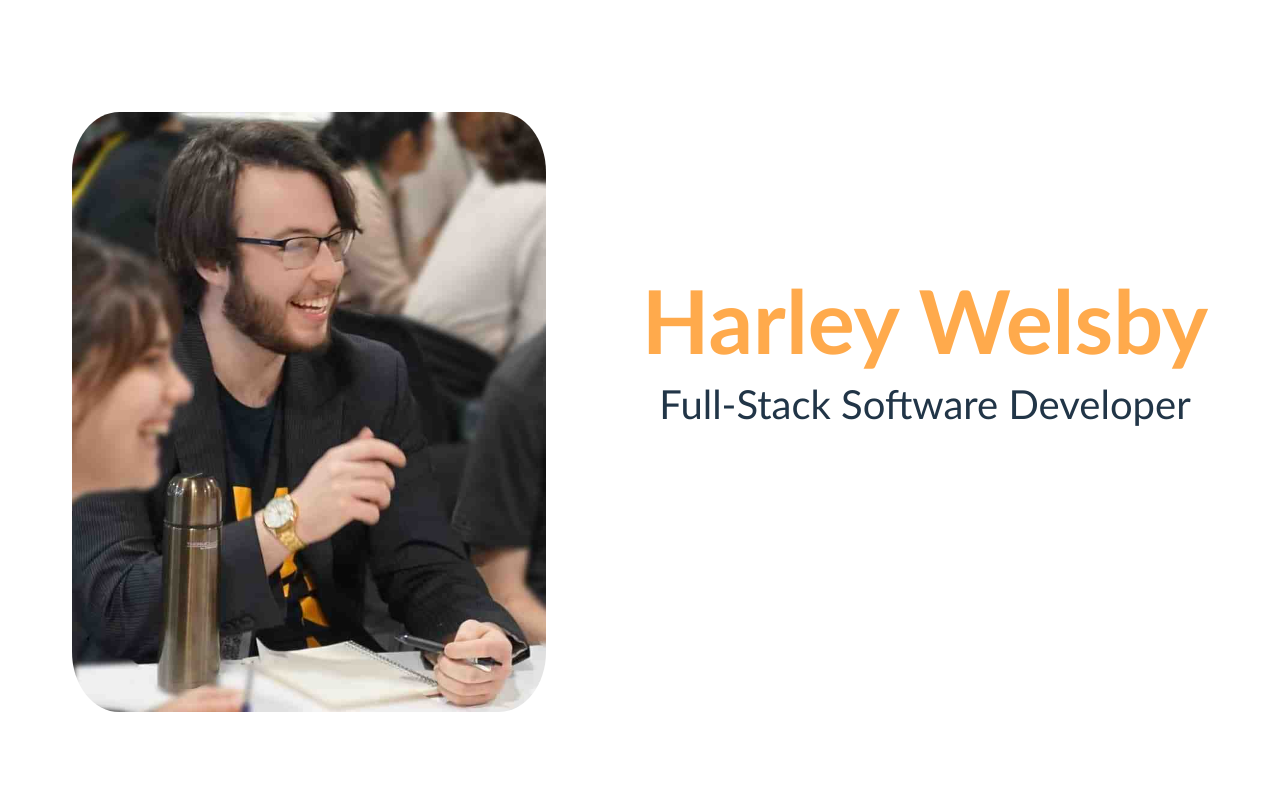
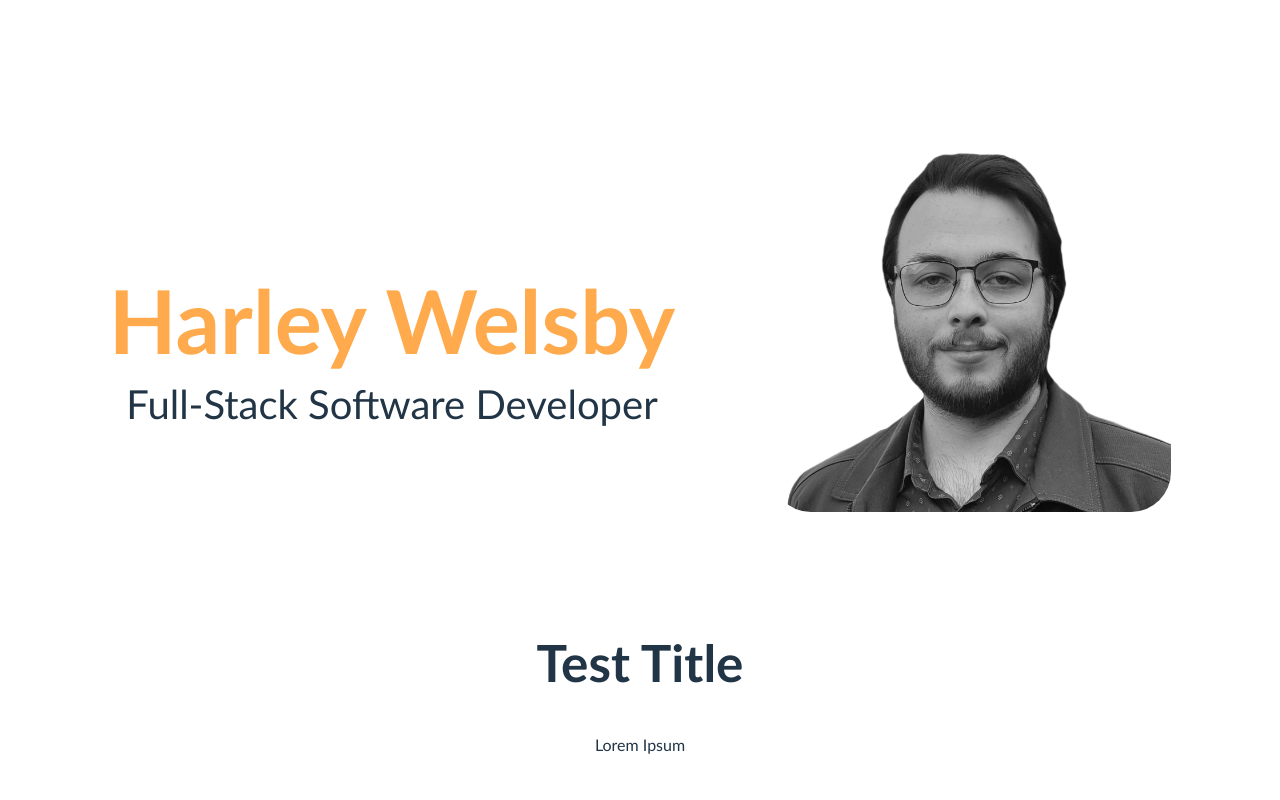
Before and after one commit to harleywelsby/Portfolio-Site, a React (Vite) app: page / in a window 1280 px wide. Shown: the top 800 px of the page. Built offline with nearby package versions, Linux system fonts and the light colour scheme.

Commit message:
Nicer homepage layout/picture

```diff
--- a/src/sections/HomeSection.tsx
+++ b/src/sections/HomeSection.tsx
@@ -4,17 +4,17 @@
   return (
     <section className="hidden paddedSection verticalCenter">
       <div className="horizontal">
-        <img
-          className="profilePhoto"
-          src="src/assets/harleyProfile.jpg"
-          width={474}
-          height={600}
-          loading="eager"
-        />
         <div>
           <h1 className="nameText webTitle">Harley Welsby</h1>
           <p className="roleText webSubTitle">Full-Stack Software Developer</p>
         </div>
+        <img
+          className="profilePhoto"
+          src="src/assets/harleyHeadshot.webp"
+          width={400}
+          height={400}
+          loading="eager"
+        />
       </div>
     </section>
   );
--- a/src/styles/globals.css
+++ b/src/styles/globals.css
@@ -67,5 +67,5 @@
 .profilePhoto {
   display: flex;
   border-radius: 10%;
-  margin-right: 6rem;
+  margin-left: 6rem;
 }
```
Also changed, not shown: src/assets/harleyHeadshot.webp (added), src/assets/harleyProfile.jpg (deleted).
